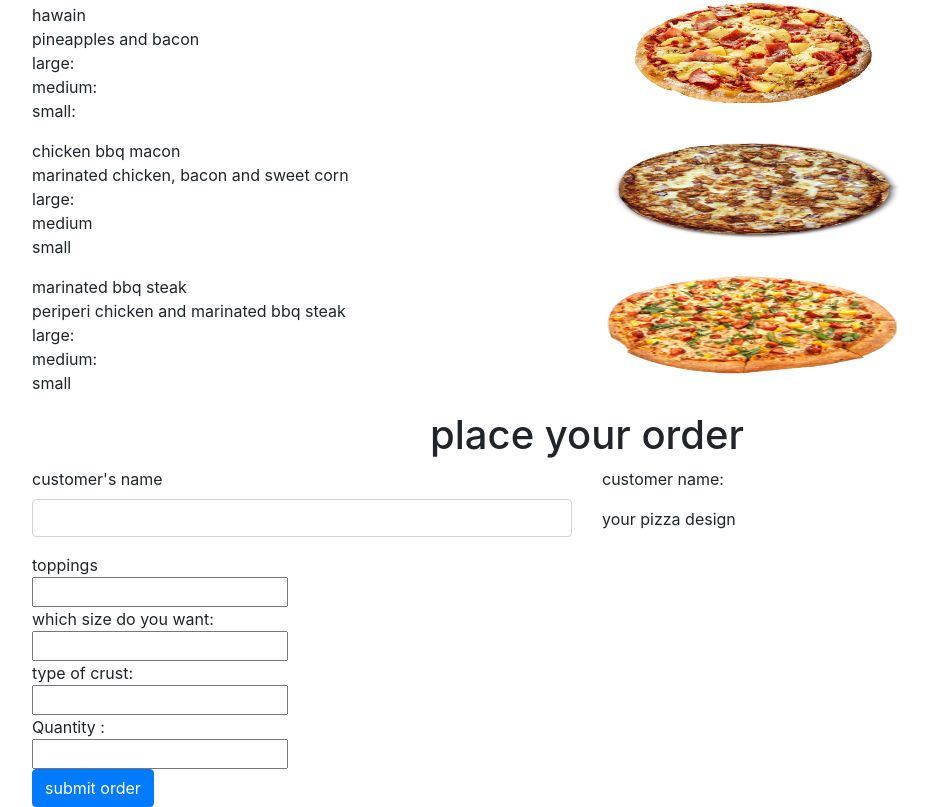
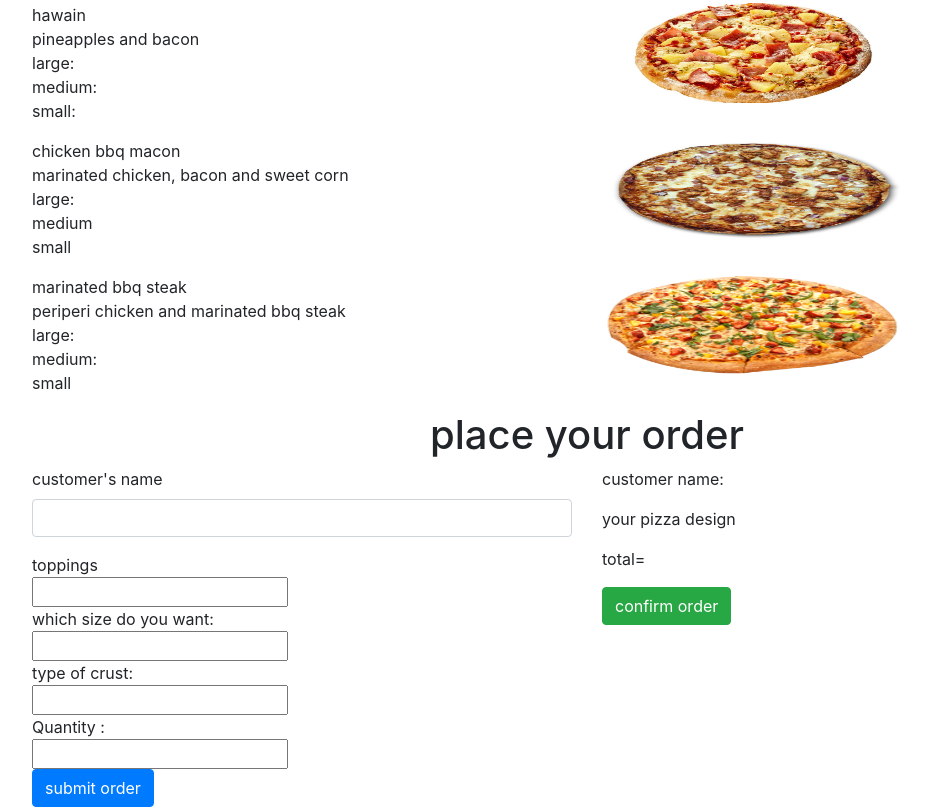
Before and after one commit to trevor-ngugi/pizza-website, a plain HTML site: page index.html in a window 1280 px wide. Shown: the part 1283-2090 px from the top of the page, without its empty margins (53-982 px from the left). Drawn offline with Linux system fonts and the light colour scheme.

Commit message:
added confirm order button

```diff
--- a/index.html
+++ b/index.html
@@ -243,6 +243,8 @@
                             <ul id="pizza">
 
                             </ul>
+                            <p>total=</p>
+                            <button type="submit" class="btn btn-success">confirm order</button>
                         </div>
                     </div>
                 </div>
```
